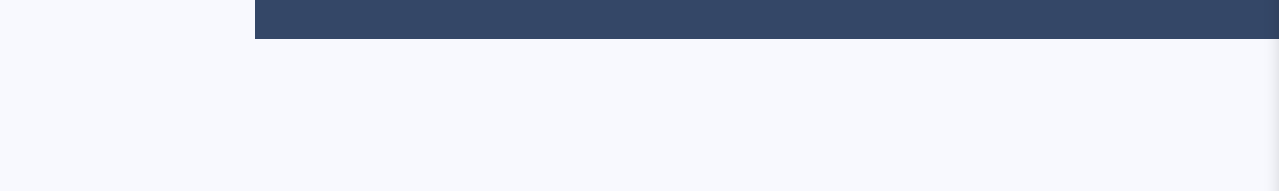
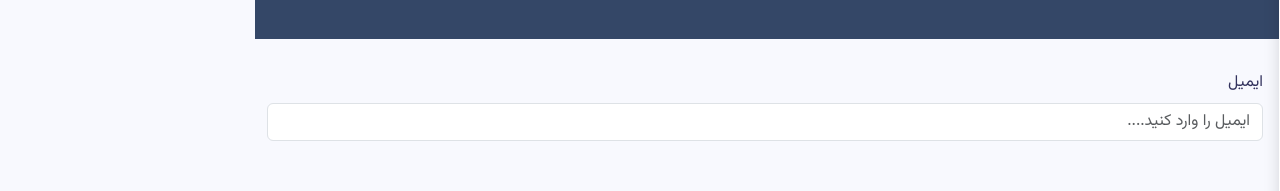
Before and after one commit to yousefgheibi/finance-app, an Angular app: page /dashboard in a window 1280 px wide. Shown: the part 161-352 px from the top of the page. Built offline with nearby package versions, Linux system fonts and the light colour scheme.

Commit message:
Added Number-Input Component

```diff
--- a/src/app/features/dashboard/dashboard.component.html
+++ b/src/app/features/dashboard/dashboard.component.html
@@ -1 +1,8 @@
-<p>dashboard works!</p>
+<p class="mt-5">dashboard works!</p>
+<div class="mt-5 pt-5"></div>
+  <app-number-input
+    name="email"
+    label="ایمیل"
+    type="number"
+    placeholder="ایمیل را وارد کنید...."
+   />
--- a/src/app/features/dashboard/dashboard.component.ts
+++ b/src/app/features/dashboard/dashboard.component.ts
@@ -1,8 +1,9 @@
 import { Component } from '@angular/core';
+import { NumberInputComponent } from '../../shared/components/number-input/number-input.component';
 
 @Component({
   selector: 'app-dashboard',
-  imports: [],
+  imports: [NumberInputComponent],
   templateUrl: './dashboard.component.html',
   styleUrl: './dashboard.component.scss'
 })
--- /dev/null
+++ b/src/app/shared/components/number-input/number-input.component.html
@@ -0,0 +1,25 @@
+@if(label.length){
+    <label [for]="id" class="form-label">{{ label }}</label>
+}
+
+<input #inputElement
+       [id]="id"
+       type="text"
+       inputmode="numeric"
+       class="form-control"
+       [ngClass]="{
+           'is-valid': validationClass === 'is-valid',
+           'is-invalid': validationClass === 'is-invalid'
+       }"
+       [placeholder]="placeholder"
+       [disabled]="disabled"
+       [readonly]="readonly"
+       [required]="required"
+       (input)="onInput($event)"
+       (blur)="onBlur()" />
+
+@if (ngControl?.control?.invalid && (ngControl?.control?.dirty || ngControl?.control?.touched)) {
+<div class="invalid-feedback">
+    {{ errorMessage }}
+</div>
+}
--- /dev/null
+++ b/src/app/shared/components/number-input/number-input.component.ts
@@ -0,0 +1,126 @@
+import { CommonModule } from '@angular/common';
+import { Component, Input, Optional, Self, ViewChild, ElementRef } from '@angular/core';
+import { ControlValueAccessor, NgControl } from '@angular/forms';
+
+@Component({
+  selector: 'app-number-input',
+  imports: [CommonModule],
+  templateUrl: './number-input.component.html',
+  styleUrl: './number-input.component.scss'
+})
+export class NumberInputComponent implements ControlValueAccessor {
+  @Input() id: string = '';
+  @Input() label: string = '';
+  @Input() placeholder: string = '';
+  @Input() readonly: boolean = false;
+  @Input() required: boolean = false;
+
+  @ViewChild('inputElement') inputRef!: ElementRef<HTMLInputElement>;
+
+  disabled: boolean = false;
+  private rawValue: string = ''; // Stores the raw (unformatted) value
+
+  private onChange: (value: string) => void = () => { };
+  private onTouched: () => void = () => { };
+
+  constructor(@Optional() @Self() public ngControl: NgControl) {
+    if (this.ngControl) {
+      this.ngControl.valueAccessor = this;
+    }
+  }
+
+  writeValue(value: any): void {
+    this.rawValue = value != null ? String(value) : '';
+    const formatted = this.formatNumber(this.rawValue);
+    if (this.inputRef) {
+      this.inputRef.nativeElement.value = formatted;
+    }
+  }
+
+  registerOnChange(fn: (value: string) => void): void {
+    this.onChange = fn;
+  }
+
+  registerOnTouched(fn: () => void): void {
+    this.onTouched = fn;
+  }
+
+  setDisabledState(isDisabled: boolean): void {
+    this.disabled = isDisabled;
+  }
+
+  onInput(event: Event): void {
+    const inputEl = event.target as HTMLInputElement;
+
+    this.rawValue = this.parseNumber(inputEl.value);
+    const formatted = this.formatNumber(this.rawValue);
+
+    inputEl.value = formatted;
+    this.onChange(this.rawValue);
+  }
+
+  onBlur(): void {
+    this.onTouched();
+  }
+
+  // Formatting helpers
+  private formatNumber(value: string): string {
+    if (!value) return '';
+
+    const parts = value.split('.');
+    let integerPart = parts[0];
+    const decimalPart = parts.length > 1 ? '.' + parts[1] : '';
+
+    integerPart = integerPart.replace(/\B(?=(\d{3})+(?!\d))/g, ',');
+
+    return integerPart + decimalPart;
+  }
+
+  private parseNumber(formatted: string): string {
+    let raw = '';
+    let decimalFound = false;
+    for (const ch of formatted) {
+      if (ch >= '0' && ch <= '9') {
+        raw += ch;
+      } else if (ch === '.' && !decimalFound) {
+        raw += ch;
+        decimalFound = true;
+      }
+    }
+    return raw;
+  }
+
+  get validationClass(): string {
+    if (!this.ngControl) return '';
+    const control = this.ngControl.control;
+    if (!control) return '';
+    if (control.valid && (control.dirty || control.touched)) {
+      return 'is-valid';
+    }
+    if (control.invalid && (control.dirty || control.touched)) {
+      return 'is-invalid';
+    }
+    return '';
+  }
+
+  get errorMessage(): string {
+    const control = this.ngControl?.control;
+    if (!control || !control.errors) return '';
+
+    const errors = control.errors;
+    const firstErrorKey = Object.keys(errors)[0];
+
+    switch (firstErrorKey) {
+      case 'required':
+        return 'این فیلد الزامی است.';
+      case 'email':
+        return 'لطفا یک آدرس ایمیل معتبر وارد کنید.';
+      case 'minlength':
+        return `حداقل طول باید ${errors['minlength']?.requiredLength} کاراکتر باشد.`;
+      case 'maxlength':
+        return `حداکثر طول باید ${errors['maxlength']?.requiredLength} کاراکتر باشد.`;
+      default:
+        return 'این فیلد نامعتبر است.';
+    }
+  }
+}
```
Also changed, not shown: src/app/shared/components/text-input/text-input.component.html (+13 -5 lines), src/app/shared/components/number-input/number-input.component.scss (added).
